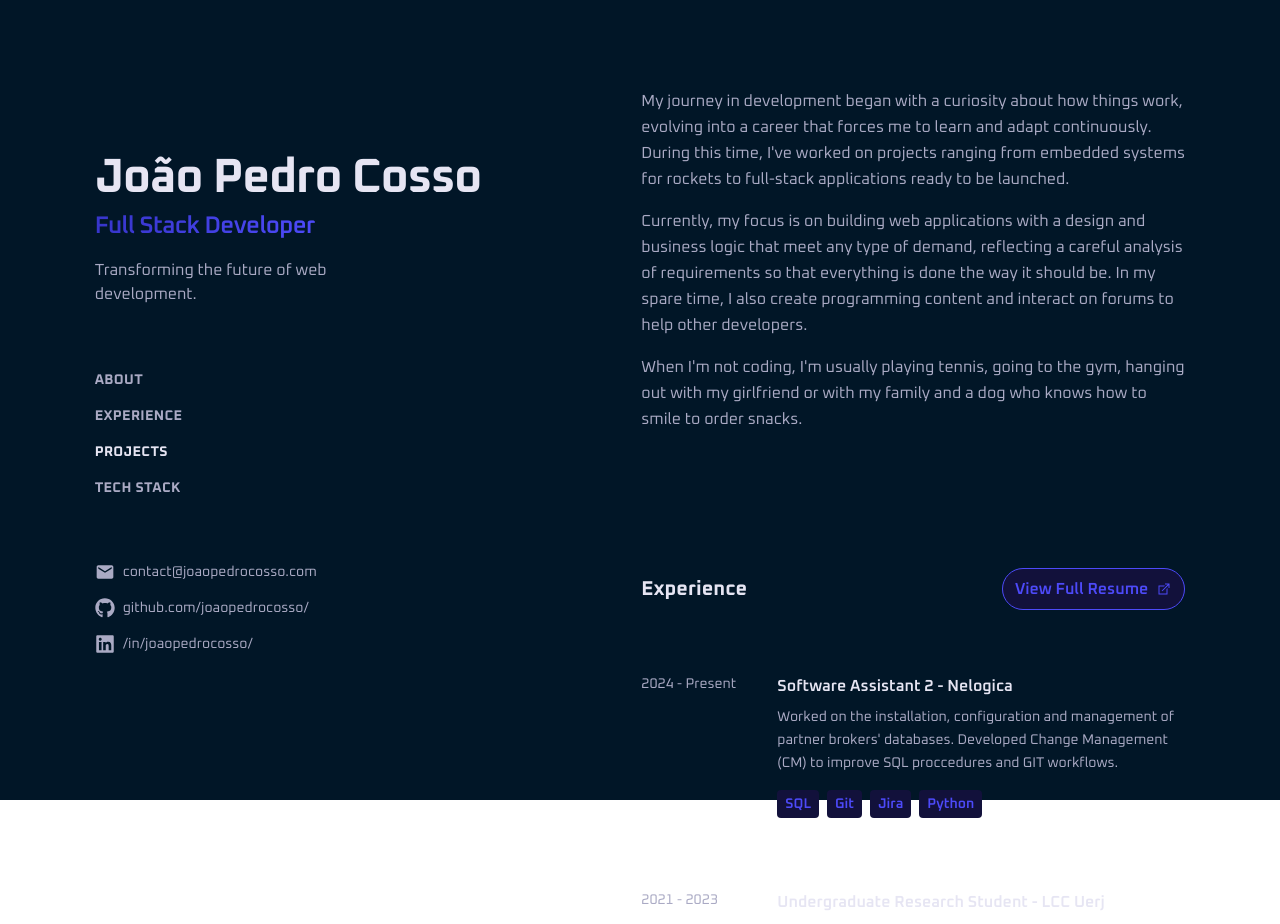
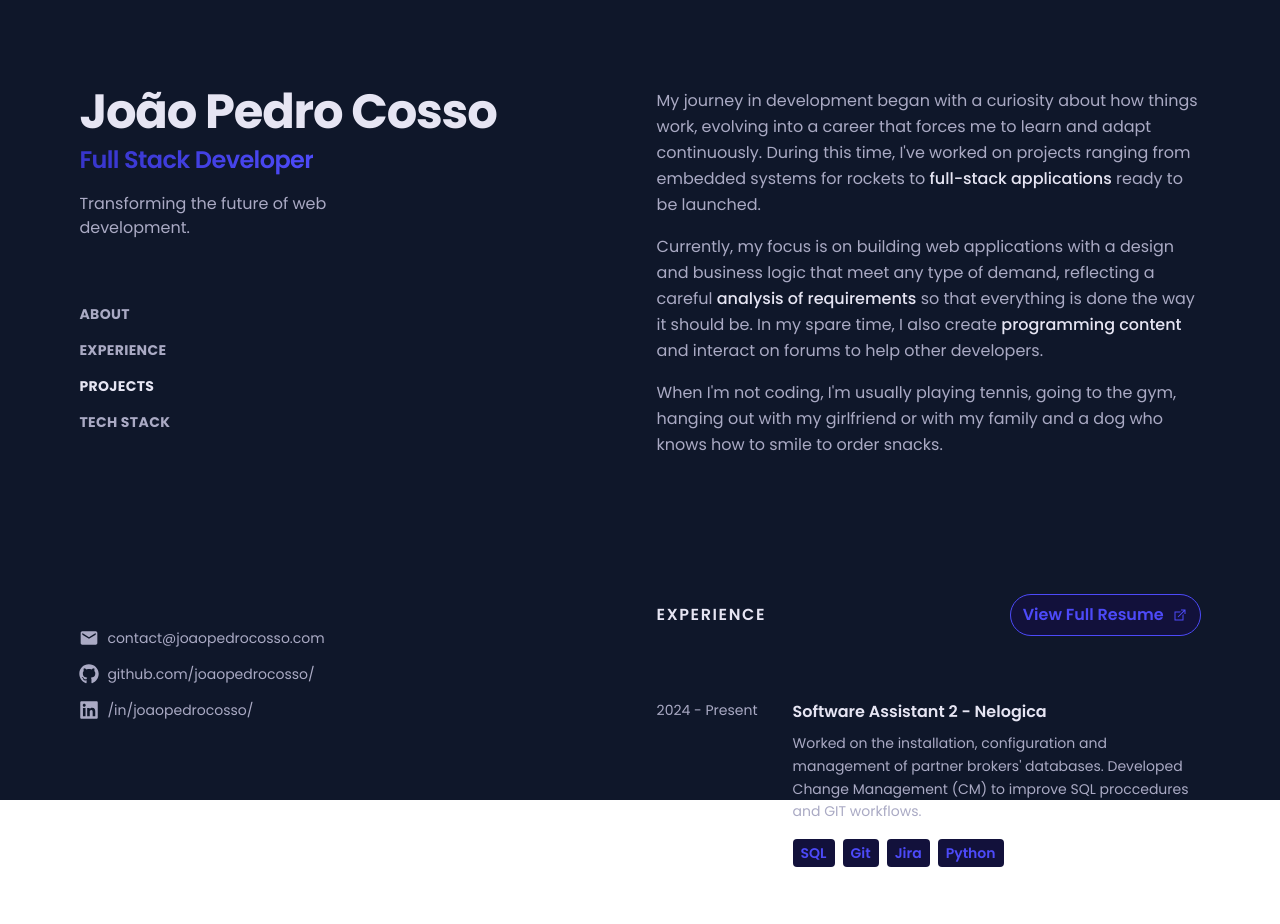
Before and after one commit to joaopedrocosso/personal-portfolio, a Next.js app: page / in a window 1280 px wide. Shown: the top 924 px of the page. Built offline with nearby package versions, Linux system fonts and the light colour scheme.

Commit message:
feat: General Ajustments

```diff
--- a/app/layout.tsx
+++ b/app/layout.tsx
@@ -1,8 +1,8 @@
 import type { Metadata } from "next";
-import { Oxanium } from "next/font/google";
+import { Poppins } from "next/font/google";
 import "./globals.css";
 
-const oxanium = Oxanium({
+const poppins = Poppins({
   subsets: ["latin"],
   weight: ["200", "300", "400", "500", "600", "700", "800"],
 });
@@ -22,7 +22,7 @@ export default function RootLayout({
 }>) {
   return (
     <html lang="en">
-      <body className={oxanium.className}>
+      <body className={poppins.className}>
         {children}
         <div className="bg-blue-3 fixed top-0 -z-10 h-full w-full">
         </div>
--- a/app/page.tsx
+++ b/app/page.tsx
@@ -4,9 +4,9 @@ import SideProfile from "@/sections/SideProfile";
 
 export default function Home() {
   return (
-    <main className="p-4 lg:p-0 flex flex-col lg:flex-row lg:gap-32 antialiased justify-center">
+    <main className="p-6 md:p-8 lg:p-0 flex flex-col lg:flex-row lg:gap-32 antialiased justify-center">
       <ScrollProvider>
-        <section className="p-4 lg:sticky lg:top-0 lg:h-screen lg:flex lg:items-center pb-4">
+        <section className="lg:flex lg:flex-col lg:sticky lg:top-0 lg:h-screen lg:max-h-screen lg:justify-between lg:items-start lg:py-20 p-4">
           <SideProfile />
         </section>
 
--- a/components/About.tsx
+++ b/components/About.tsx
@@ -1,25 +1,24 @@
-import { ABOUT_TEXT, ABOUT_TEXT_2, ABOUT_TEXT_3 } from '@/constants'
 import React from 'react'
 
 const About = () => {
   return (
     <div id="about" className='pb-4'>
-        <div className='flex flex-wrap justify-center p-4 pt-12 lg:pt-20'>
+        <div className='flex flex-wrap justify-center p-4 pt-16 lg:pt-20'>
             <div className='w-full'>
                 <div className='flex flex-col justify-center lg:justify-start text-black'>
 
-                    <h1 className="lg:hidden mb-8 text-start font-bold text-xl text-white-1">
-                        About
+                    <h1 className="lg:hidden mb-8 text-start tracking-widest font-semibold text-md text-white-1">
+                        ABOUT
                     </h1>
 
-                    <p className='my-2 max-w-xl leading-relaxed text-white-2'>
-                        {ABOUT_TEXT}
+                    <p className='my-2 w-full lg:max-w-xl leading-relaxed text-white-2'>
+                        My journey in development began with a curiosity about how things work, evolving into a career that forces me to learn and adapt continuously. During this time, I've worked on projects ranging from embedded systems for rockets to <strong className='text-white-1 font-medium'>full-stack applications</strong> ready to be launched.
                     </p>
-                    <p className='my-2 max-w-xl leading-relaxed text-white-2'>
-                        {ABOUT_TEXT_2}
+                    <p className='my-2 w-full lg:max-w-xl leading-relaxed text-white-2'>
+                        Currently, my focus is on building web applications with a design and business logic that meet any type of demand, reflecting a careful <strong className='text-white-1 font-medium'>analysis of requirements</strong> so that everything is done the way it should be. In my spare time, I also create <strong className='text-white-1 font-medium'>programming content</strong> and interact on forums to help other developers.
                     </p>
-                    <p className='my-2 max-w-xl leading-relaxed text-white-2'>
-                        {ABOUT_TEXT_3}
+                    <p className='my-2 w-full lg:max-w-xl leading-relaxed text-white-2'>
+                        When I'm not coding, I'm usually playing tennis, going to the gym, hanging out with my girlfriend or with my family and a dog who knows how to smile to order snacks.
                     </p>
                 </div>
             </div>
--- a/components/Experience.tsx
+++ b/components/Experience.tsx
@@ -10,12 +10,12 @@ const Experience = () => {
   return (
     <div id="experience" className="pb-4">
         <div className="mt-10 lg:mt-20 mb-8 flex flex-row justify-between items-center w-full p-4">
-            <h1 className="text-start font-bold text-xl text-white-1">
-                Experience
+            <h1 className="text-start tracking-widest font-semibold text-md text-white-1">
+                EXPERIENCE
             </h1>
 
             <Button
-                href=''
+                href='https://www.linkedin.com/in/joaopedrocosso/'
                 text='View Full Resume'
                 icon={<LiaExternalLinkAltSolid />}
             />
@@ -30,7 +30,7 @@ const Experience = () => {
                                 <p className="mb-2 text-sm text-white-2">{experience.year}</p>
                             </div>
 
-                            <div className="w-full max-w-xl lg:w-3/4 text-white-1 hover:text-blue-1 transition-all">
+                            <div className="w-full w-full lg:w-3/4 text-white-1 hover:text-blue-1 transition-all">
                                 <h6 className="mb-2 font-semibold">
                                     {experience.role} - {" "} {experience.company}
                                 </h6>
--- a/components/Projects.tsx
+++ b/components/Projects.tsx
@@ -11,12 +11,12 @@ const Projects = () => {
   return (
     <div id="projects" className="pb-4">
         <div className="mt-10 lg:mt-20 mb-8 flex flex-row justify-between items-center w-full p-4">
-            <h1 className="text-start font-bold text-xl text-white-1">
-                Projects
+            <h1 className="text-start tracking-widest font-semibold text-md text-white-1">
+                PROJECTS
             </h1>
 
             <Button
-                href=''
+                href='https://github.com/joaopedrocosso'
                 text='View all the Projects'
                 icon={<LiaExternalLinkAltSolid />}
             />
@@ -30,7 +30,7 @@ const Projects = () => {
                                 <Image src={project.image} width={115} height={115} className="mb-6 rounded border border-[#3A3A3A]" alt={project.title} />
                             </div>
 
-                            <div className="w-full max-w-xl lg:w-3/4 text-white-1 hover:text-blue-1 transition-all">
+                            <div className="w-full lg:w-3/4 text-white-1 hover:text-blue-1 transition-all">
                                 <h6 className="mb-2 font-semibold">
                                     {project.title}
                                 </h6>
--- a/components/TechStack.tsx
+++ b/components/TechStack.tsx
@@ -5,8 +5,8 @@ import Image from 'next/image'
 const Knowledge = () => {
   return (
     <div id="tech-stack" className="mb-20">
-        <h1 className="mt-10 lg:mt-20 mb-8 w-full p-4 text-start font-bold text-xl text-white-1">
-            Tech Stack
+        <h1 className="mt-10 lg:mt-20 mb-8 w-full p-4 text-start tracking-widest font-semibold text-md text-white-1">
+            TECH STACK
         </h1>
 
         <div>
--- a/constants/index.ts
+++ b/constants/index.ts
@@ -4,10 +4,6 @@ import zoomCloneBanner from "../assets/projects/zoomCloneBanner.webp";
 import personalWebsiteBanner from "../assets/projects/personalWebsiteBanner.webp";
 
 export const HERO_CONTENT = `Transforming the future of web development.`;
-
-export const ABOUT_TEXT = `My journey in development began with a curiosity about how things work, evolving into a career that forces me to learn and adapt continuously. During this time, I've worked on projects ranging from embedded systems for rockets to full-stack applications ready to be launched.`;
-export const ABOUT_TEXT_2 = `Currently, my focus is on building web applications with a design and business logic that meet any type of demand, reflecting a careful analysis of requirements so that everything is done the way it should be. In my spare time, I also create programming content and interact on forums to help other developers.`;
-export const ABOUT_TEXT_3 = `When I'm not coding, I'm usually playing tennis, going to the gym, hanging out with my girlfriend or with my family and a dog who knows how to smile to order snacks.`
 
 export const EXPERIENCES = [
   {
--- a/sections/SideProfile.tsx
+++ b/sections/SideProfile.tsx
@@ -12,21 +12,14 @@ const SideProfile = () => {
     const { handleScroll, activeSection } = useScroll();
 
     return (
-        <section
-            className='flex flex-wrap'
-        >
-            <div
-                className='w-full lg:w-1/8'
-            >
-                <div
-                    className='flex flex-col h-screen items-start justify-between py-20'
-                >
-
+        <>
+            <div>
                 <Heading />
 
                 <PortfolioNav activeSection={activeSection} handleScroll={handleScroll} />
+            </div>
 
-                    <div className='flex mb-10 lg:mb-0 lg:flex-col items-start justify-start gap-4 text-white-2'>
+            <div className='flex mb-10 lg:mb-0 lg:flex-col items-start  gap-4 text-white-2'>
                 <Social
                     href={`mailto:${CONTACT.email}`}
                     text={CONTACT.email}
@@ -45,10 +38,7 @@ const SideProfile = () => {
                     icon={<FaLinkedin />}
                 />
             </div>
-
-                </div>
-            </div>
-        </section>
+        </>
     )
 }
 
--- a/tailwind.config.ts
+++ b/tailwind.config.ts
@@ -10,6 +10,15 @@ const config = {
 	],
   prefix: "",
   theme: {
+    letterSpacing: {
+      tightest: '-.075em',
+      tighter: '-.05em',
+      tight: '-.025em',
+      normal: '0',
+      wide: '.025em',
+      wider: '.05em',
+      widest: '.1em',
+    },
     container: {
       center: true,
       padding: "2rem",
@@ -37,7 +46,7 @@ const config = {
         blue: {
           1: '#4d4af9',
           2: '#12113b',
-          3: '#011627'
+          3: '#0F172A'
         }
       },
       borderColor:{
```
Lines whose indentation alone changed are shown as unchanged.
